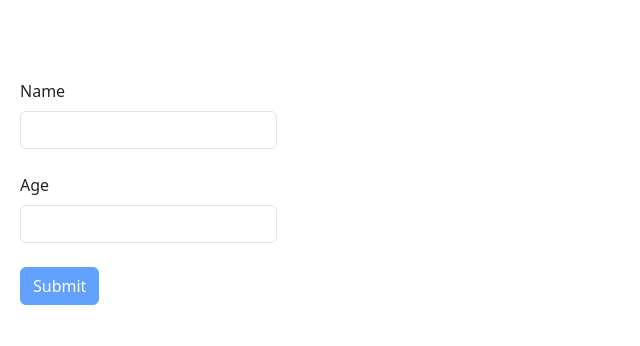
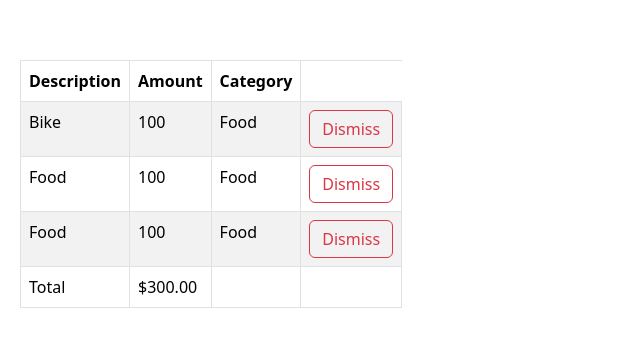
Before and after one commit to C0SMlC/React-18, a React (Vite) app: page / in a window 1280 px wide. Shown: the part 208-554 px from the top of the page, without its empty margins (0-640 px from the left). Built offline with nearby package versions, Linux system fonts and the light colour scheme.

Commit message:
Building Expenses List'

```diff
--- a/src/App.tsx
+++ b/src/App.tsx
@@ -65,8 +65,6 @@
 // import Button from './button';
 
 // // Import Bootstrap CSS
-import 'bootstrap/dist/css/bootstrap.min.css';
-import 'bootstrap/dist/js/bootstrap.min.js';
 
 // const App = () => {
 //   const [alertVisible, alertManager] = useState(false);
@@ -105,13 +103,39 @@ import 'bootstrap/dist/js/bootstrap.min.js';
 // export default App;
 
 import React, { useState } from 'react';
-import Form from './Form/Form';
+import 'bootstrap/dist/css/bootstrap.min.css';
+import 'bootstrap/dist/js/bootstrap.min.js';
+import ExpenseList from './expense-tracker/ExpenseList';
 
 const App = () => {
-  const [cartItem, setCartitem] = useState(['product1', 'product2']);
+  const [cartItem, setCartitem] = useState([
+    {
+      id: 1,
+      title: 'Bike',
+      amount: 100,
+      category: 'Food',
+    },
+    {
+      id: 2,
+      title: 'Food',
+      amount: 100,
+      category: 'Food',
+    },
+    {
+      id: 3,
+      title: 'Food',
+      amount: 100,
+      category: 'Food',
+    },
+  ]);
   return (
     <div>
-      <Form />
+      <ExpenseList
+        Expenses={cartItem}
+        onDelete={(id) =>
+          setCartitem(cartItem.filter((item) => item.id !== id))
+        }
+      />
     </div>
   );
 };
--- /dev/null
+++ b/src/expense-tracker/ExpenseList.tsx
@@ -0,0 +1,59 @@
+import React from 'react';
+
+interface Expense {
+  id: number;
+  title: string;
+  amount: number;
+  category: string;
+}
+
+interface Props {
+  Expenses: Expense[];
+  onDelete: (id: number) => void;
+}
+const ExpenseList = (props: Props) => {
+  return (
+    <table className="table table-striped table-bordered">
+      <thead className="table table-bordered">
+        <tr>
+          <th>Description</th>
+          <th>Amount</th>
+          <th>Category</th>
+        </tr>
+      </thead>
+      <tbody>
+        {props.Expenses.map((expense) => (
+          <tr key={expense.id}>
+            <td>{expense.title}</td>
+            <td>{expense.amount}</td>
+            <td>{expense.category}</td>
+            <td>
+              <button
+                className="btn btn-outline-danger"
+                onClick={() => props.onDelete(expense.id)}
+              >
+                Dismiss
+              </button>
+            </td>
+          </tr>
+        ))}
+      </tbody>
+      <tfoot>
+        <tr>
+          <td>Total</td>
+          <td>
+            $
+            {props.Expenses.reduce(
+              (total, expense) => total + expense.amount,
+              0
+            ).toFixed(2)}
+          </td>
+          <td></td>
+          <td></td>
+        </tr>
+      </tfoot>
+    </table>
+  );
+};
+
+export default ExpenseList;
```
